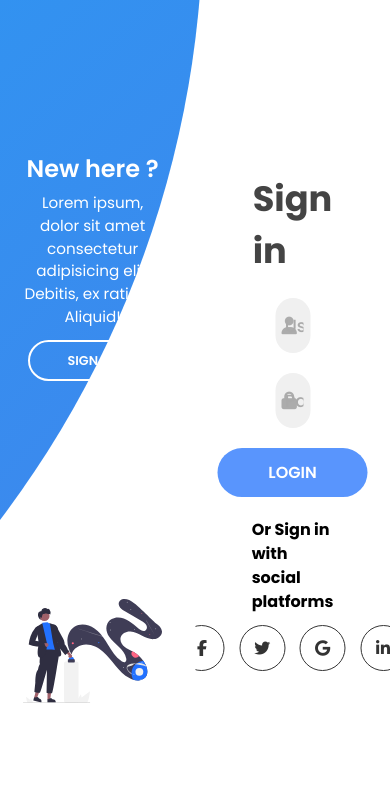
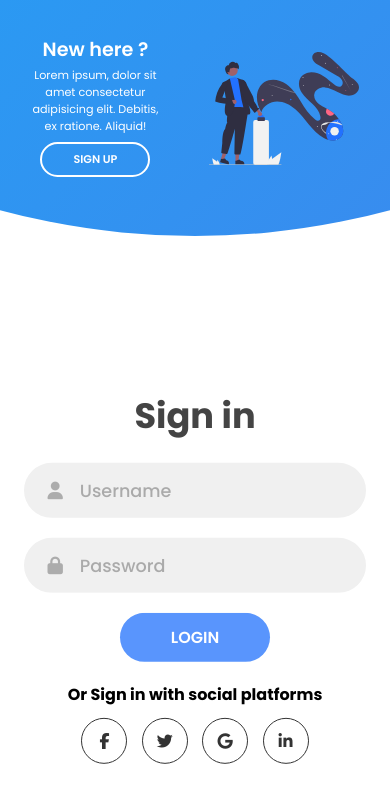
Before and after one commit to shreysaraswatweb/react-table, a React (Vite) app: page / in a window 390 px wide. Shown: the top 802 px of the page. Built offline with nearby package versions, Linux system fonts and the light colour scheme.

Commit message:
Add Responsiveness

```diff
--- a/src/App.css
+++ b/src/App.css
@@ -60,7 +60,7 @@ form{
   grid-column: 1 / 2;
   grid-row: 1 / 2;
   padding: 0 5rem;
-  transition: all 0.2s 0.7s;
+  transition: all 0.2s 0.7s ease-in-out;
   overflow: hidden;
   backface-visibility: hidden;
 }
@@ -247,12 +247,23 @@ form.sign-in-form {
   pointer-events: all;
 }
 
-/* Responsive
-@media (max-width: 870px) {
+/* Responsive */
+/* @media (max-width: 870px) {
   .container {
     min-height: 800px;
     height: 100vh;
   }
+  .container:before, .panels-container{
+    width: 1500px;
+    height: 1500px;
+    left: 30%;
+    bottom: 68%;
+    transform: translateX(-50%);
+    top: initial;
+    right: initial;
+    transition: 2s ease-in-out;
+  }
+
   .signin-signup {
     width: 80%;
     top: 95%;
@@ -260,23 +271,164 @@ form.sign-in-form {
     transform: translate(-50%, -100%);
     transition: 1s 0.8s ease-in-out;
   }
-  .signin-signup form {
-    padding: 0 1.5rem;
-    transition: all 0.2s 0.8s;
+  .panels-container{
+    grid: template columns 1fr;
+    grid-template-rows: 1fr 2fr 1fr;
   }
+  .panel {
+    flex-direction: row;
+    justify-content: space-around;
+    align-items: center;
+    padding: 2.5rem 8%;
+  }
+  .panel .content {
+    padding-right: 15%;
+  }
+  .panel h3 {
+    font-size: 1.2rem;
+  }
+  .panel p {
+    font-size: 0.7rem;
+    padding: 0.5rem 0;
+  }
+  .btn.transparent {
+    width: 110px;
+    height: 35px;
+    font-size: 0.7rem;
+  }
+  .image{
+    width: 200px;
+    transition: transform 0.9s ease-in-out;
+    transition-delay: 0.6s;
+  }
+  .left-panel{
+    grid-row: 1/2;
+  }
+  .right-panel{
+    grid-row: 3/4;
+  }
+
+  .right-panel .content, .right-panel .image{
+    transform: translateY(300px);
+  }
+  .container.sign-up-mode:before {
+    transform: translate(-50%, 100%);
+    bottom: 32%;
+    right: initial;
+    left: 30%;
+  }
+} */
+ @media (max-width: 870px) {
+  .container {
+    min-height: 800px;
+    height: 100vh;
+    width: 100%;
+    overflow-x: hidden; /* prevent side scroll */
+  }
+
+  .container:before {
+    content:'';
+    position: absolute;
+    width: 1500px;
+    height: 1500px;
+    left: 30%;
+    bottom: 60%;
+    transform: translateX(-50%);
+    top: initial;
+    right: initial;
+    transition: 2s ease-in-out;
+    z-index: 2;
+  }
+
+  .signin-signup {
+    width: 100%;
+    top: 95%;
+    left: 50%;
+    transform: translate(-50%, -100%);
+    transition: 1s 0.8s ease-in-out;
+    z-index: 1;
+  }
+
+  .panels-container {
+    display: grid;
+    z-index: 10;
+    grid-template-columns: 1fr; /* fix typo */
+    grid-template-rows: 1fr 2fr 1fr;
+    gap: 2rem;
+    width: 100%;
+    z-index: 5;
+  }
+  .panel {
+    flex-direction: row;
+    justify-content: space-around;
+    align-items: center;
+    padding: 2.5rem 8%;
+  }
+  .panel .content {
+    padding-right: 15%;
+    transition: 0.9s 0.8s ease-in-out;
+  }
+  .panel h3 {
+    font-size: 1.2rem;
+  }
+  .panel p {
+    font-size: 0.7rem;
+    padding: 0.5rem 0;
+  }
+  .btn.transparent {
+    width: 110px;
+    height: 35px;
+    font-size: 0.7rem;
+  }
+
+  .image {
+    width: 200px;
+    transition: 0.9s 0.6s ease-in-out;
+  }
+  .left-panel{
+    grid-row: 1/2;
+  }
+  .right-panel{
+    grid-row: 3/4;
+  }
+
+  .right-panel .content,
+  .right-panel .image {
+    transform: translateY(300px); /* initial push down */
+  }
+  .container.sign-up-mode:before {
+    transform: translate(-50%, 100%);
+    bottom: 32%;
+    right: initial;
+  }
+  .container.sign-up-node .image,
+  .container.sign-up-mode .left-panel .content{
+    transform: translateY(-300px); /* move up when in sign-up mode */
+  }
+
   .container.sign-up-mode .signin-signup {
     top: 5%;
     transform: translate(-50%, 0%);
+    left: 50%;
   }
-  .container.sign-up-mode form.sign-in-form {
-    opacity: 0;
-    z-index: 1;
+}
+@media (max-width: 570px) {
+  form {
+    padding: 0 1.5rem;
   }
-  .container.sign-up-mode form.sign-up-form {
-    opacity: 1;
-    z-index: 2;
+  .panel .content {
+    padding-right: 0.5rem 1rem;
   }
-  .panel {
-    display: none;
+  .image {
+    width: 150px;
+    /* display: none; */
   }
-} */
+  .container::before{
+    bottom: 72%;
+    left: 50%; ;
+  }
+  .container.sign-up-mode::before{
+    bottom: 28%;
+    left: 50%; ;
+  }
+}
--- a/src/App.jsx
+++ b/src/App.jsx
@@ -5,7 +5,6 @@ import registerSvg from "./assets/images/register.svg";
 
 function App() {
   const [isSignUpMode, setIsSignUpMode] = useState(false);
-  // const [isSignInMode, setIsSignMode] = useState(false);
 
 
   return (
```
